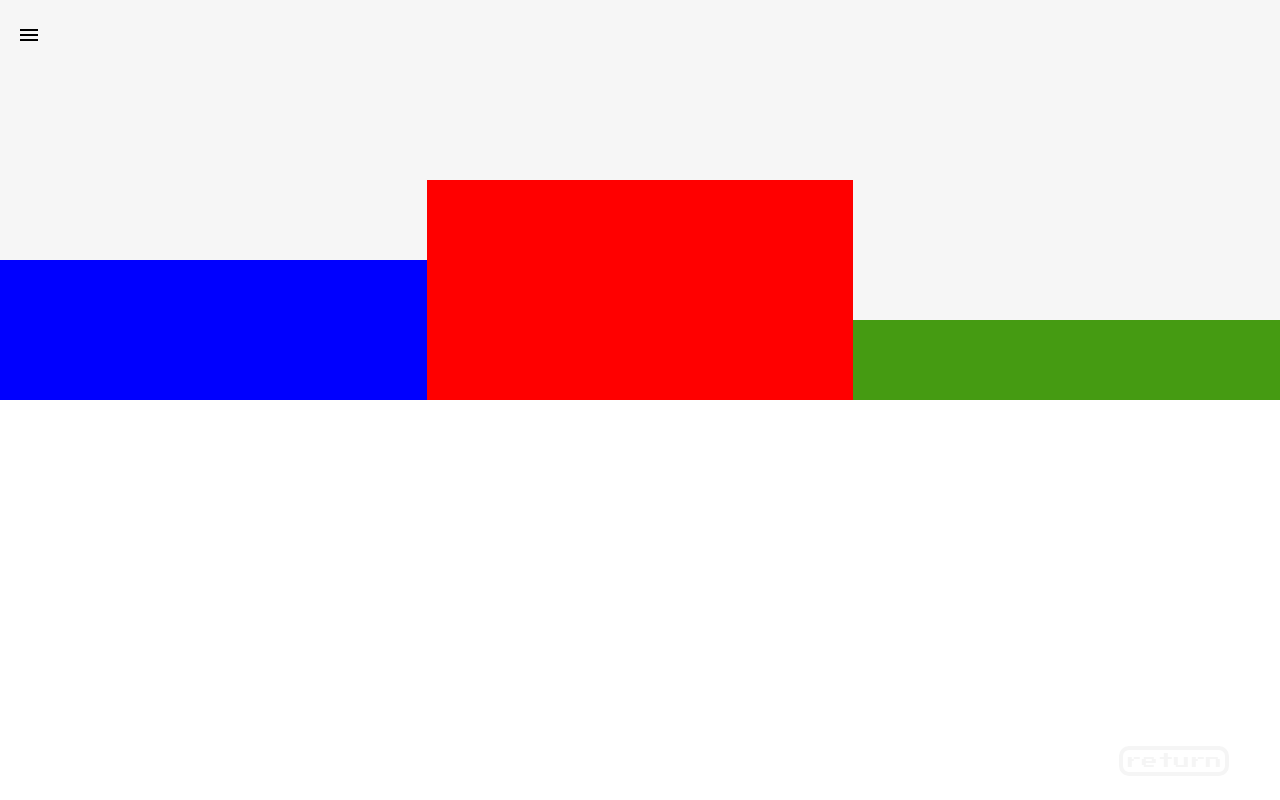
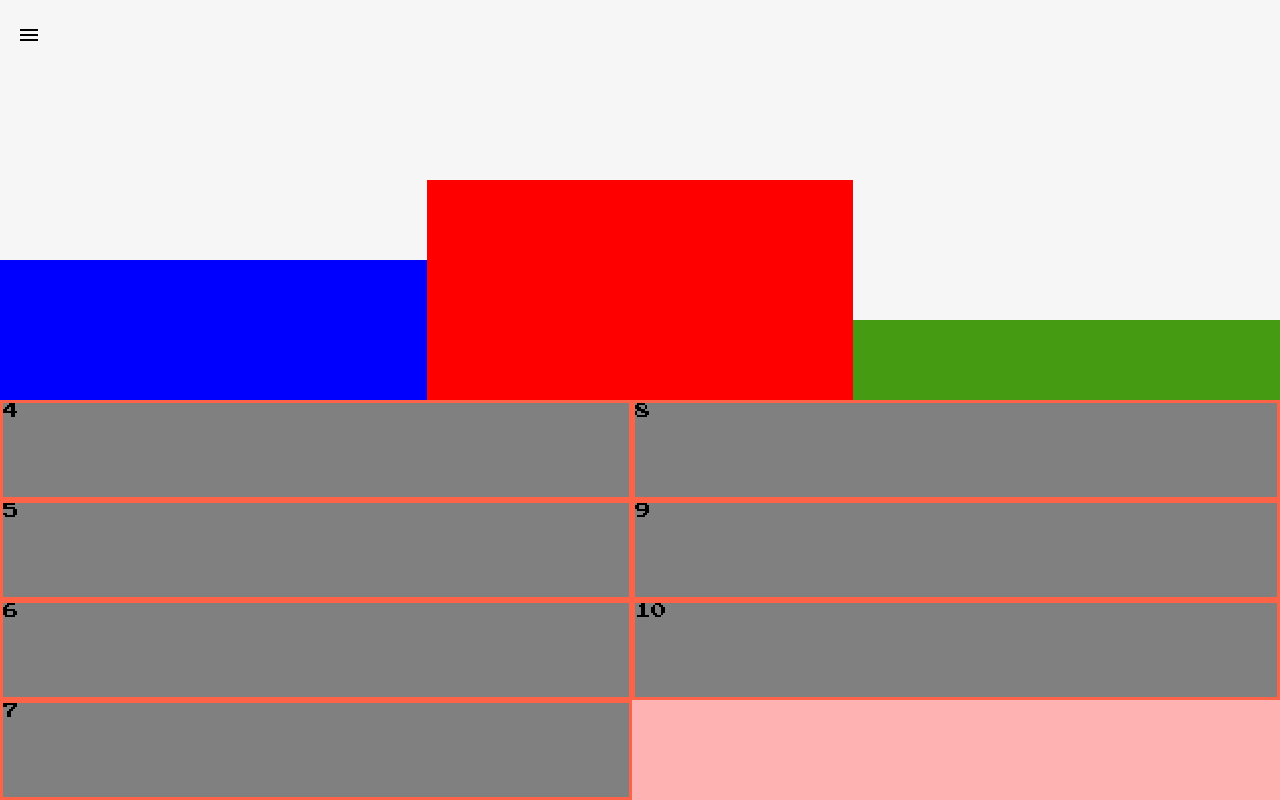
Before and after one commit to AntoninLiens/Disco-PONG, a React (Create React App) app in the folder app/: page /homePage/1/leaderboard in a window 1280 px wide. Built offline with nearby package versions, Linux system fonts and the light colour scheme.

Commit message:
update LeaderBoard

```diff
--- a/app/src/components/Leaderboard/Leaderboard.css
+++ b/app/src/components/Leaderboard/Leaderboard.css
@@ -1,12 +1,13 @@
 .leaderboardPage {
-    height: 100%;
-    width: 100%;
+    height: 500px;
+    width: 500px;
 }
 
 .topPlayers {
+	background: rgba(255, 0, 0, 0.301);
 	position: absolute;
-	width: 100vw;;
-	height: 100vh;
+	width: 100%;
+	height: 100%;
 	top: 0;
 	display: flex;
 	flex-direction: column;
@@ -20,7 +21,6 @@
 
 .podiumItem {
 	width: calc(100vw / 3);
-	/* border: 10px solid black; */
 }
 
 .second {
@@ -37,4 +37,13 @@
 
 .top10 {
 	height: 50%;
+	display: flex;
+	flex-direction: column;
+	flex-wrap: wrap;
 }
+
+.top10Item {
+	height: calc(50% / 2);
+	background: grey;
+	border: tomato solid
+}
--- a/app/src/components/Leaderboard/Leaderboard.tsx
+++ b/app/src/components/Leaderboard/Leaderboard.tsx
@@ -1,7 +1,6 @@
 import NavBar from "../NavBar/NavBar";
 import { useParams } from "react-router-dom";
 import "./Leaderboard.css"
-import ReturnButton from "../ReturnButton/ReturnButton";
 
 export default function Leaderboard() {
 
@@ -17,10 +16,15 @@ export default function Leaderboard() {
 					<div className="podiumItem third"></div>
 				</div>
 				<ul className="top10">
-
+					<li className="top10Item">4</li>
+					<li className="top10Item">5</li>
+					<li className="top10Item">6</li>
+					<li className="top10Item">7</li>
+					<li className="top10Item">8</li>
+					<li className="top10Item">9</li>
+					<li className="top10Item">10</li>
 				</ul>
 			</div>
-			<ReturnButton id={id}/>
 		</div>
 	);
 }
```
